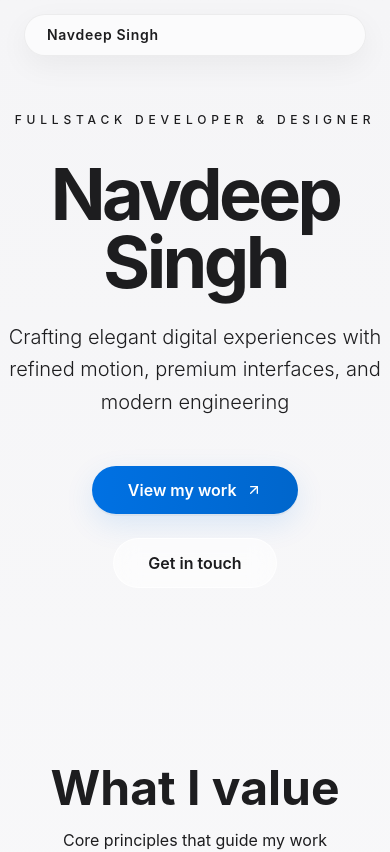
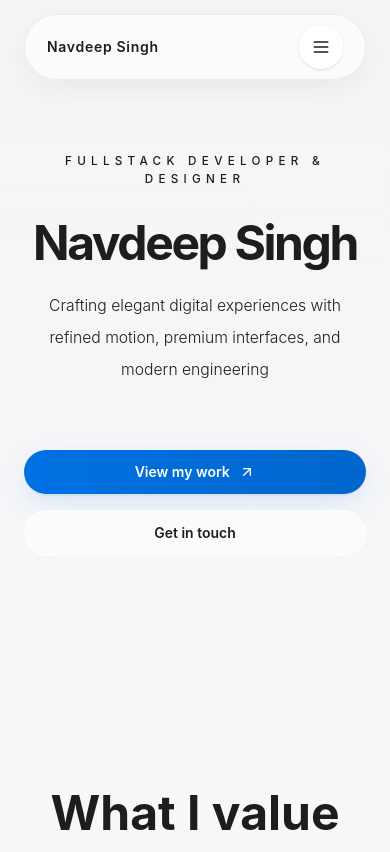
Before and after one commit to navdeepsingh05117/MyPortfolio, a React (Vite) app: page / in a window 390 px wide. Shown: the top 852 px of the page. Built offline with nearby package versions, Linux system fonts and the light colour scheme.

Commit message:
Improve mobile responsiveness and premium Apple-style mobile polish

```diff
--- a/src/app/App.tsx
+++ b/src/app/App.tsx
@@ -1,6 +1,6 @@
 import { motion, useScroll, useTransform } from "motion/react";
 import { useRef, useState } from "react";
-import { Code2, Zap, Sparkles, Heart, Mail, Github, Linkedin, ChevronRight, Send, ArrowUpRight } from "lucide-react";
+import { Code2, Zap, Sparkles, Heart, Mail, Github, Linkedin, ChevronRight, Send, ArrowUpRight, Menu, X } from "lucide-react";
 import smartSortImg from "../assets/projects/Smart sort Visual AI.png";
 import taskFlowImg from "../assets/projects/TaskFlow.png";
 
@@ -9,6 +9,8 @@ export default function App() {
   const { scrollY } = useScroll();
   const navBlur = useTransform(scrollY, [0, 100], [0, 32]);
   const [formData, setFormData] = useState({ name: "", email: "", message: "" });
+  const [mobileNavOpen, setMobileNavOpen] = useState(false);
+  const navLinks = ["Work", "About", "Contact"];
 
   return (
     <div className="min-h-screen bg-gradient-to-b from-[#f5f5f7] via-[#ffffff] to-[#fafafa]">
@@ -29,10 +31,11 @@ export default function App() {
           }}
           className="glass-nav pointer-events-auto"
         >
-          <div className="flex items-center justify-between w-full">
+          <div className="flex items-center justify-between w-full gap-3">
             <div className="text-sm font-semibold tracking-wider text-foreground">Navdeep Singh</div>
-            <div className="hidden md:flex items-center gap-12">
-              {["Work", "About", "Contact"].map((item) => (
+
+            <div className="hidden md:flex items-center gap-10">
+              {navLinks.map((item) => (
                 <a
                   key={item}
                   href={`#${item.toLowerCase()}`}
@@ -43,16 +46,49 @@ export default function App() {
                 </a>
               ))}
             </div>
+
+            <button
+              type="button"
+              className="md:hidden inline-flex h-11 w-11 items-center justify-center rounded-full border border-white/80 bg-white/75 text-foreground shadow-sm backdrop-blur-md transition hover:bg-white"
+              onClick={() => setMobileNavOpen((open) => !open)}
+              aria-label="Toggle menu"
+              aria-expanded={mobileNavOpen}
+            >
+              {mobileNavOpen ? <X className="w-5 h-5" /> : <Menu className="w-5 h-5" />}
+            </button>
           </div>
         </motion.nav>
+
+        {mobileNavOpen && (
+          <motion.div
+            initial={{ opacity: 0, y: -10 }}
+            animate={{ opacity: 1, y: 0 }}
+            transition={{ duration: 0.22 }}
+            className="md:hidden mx-4 mt-3 overflow-hidden rounded-[28px] border border-white/75 bg-white/90 backdrop-blur-2xl shadow-2xl"
+          >
+            <div className="flex flex-col divide-y divide-slate-200/60">
+              {navLinks.map((item) => (
+                <a
+                  key={item}
+                  href={`#${item.toLowerCase()}`}
+                  onClick={() => setMobileNavOpen(false)}
+                  className="px-5 py-4 text-sm font-semibold text-foreground transition hover:bg-slate-50"
+                >
+                  {item}
+                </a>
+              ))}
+            </div>
+          </motion.div>
+        )}
       </header>
 
-      <div className="max-w-5xl mx-auto text-center relative z-10 pt-28 md:pt-32 pb-24">
+      <section className="min-h-[84vh] md:min-h-[92vh] flex items-center">
+        <div className="max-w-5xl mx-auto text-center relative z-10 py-24 md:py-32 px-6 sm:px-10">
           <motion.div
             initial={{ opacity: 0, y: 20 }}
             animate={{ opacity: 1, y: 0 }}
             transition={{ duration: 0.8, ease: [0.22, 1, 0.36, 1] }}
-            className="text-xs font-medium tracking-[0.4em] text-muted-foreground mb-8 uppercase"
+            className="text-[clamp(0.65rem,3vw,0.85rem)] font-medium tracking-[0.45em] text-muted-foreground mb-8 uppercase"
           >
             Fullstack Developer & Designer
           </motion.div>
@@ -61,7 +97,7 @@ export default function App() {
             initial={{ opacity: 0, y: 60, scale: 0.95 }}
             animate={{ opacity: 1, y: 0, scale: 1 }}
             transition={{ delay: 0.1, duration: 1.2, ease: [0.22, 1, 0.36, 1] }}
-            className="text-[clamp(4.5rem,16vw,9rem)] leading-[0.95] tracking-tighter font-bold text-foreground mb-6"
+            className="text-[clamp(3rem,10vw,6rem)] md:text-[clamp(4.5rem,16vw,9rem)] leading-[0.95] tracking-tighter font-bold text-foreground mb-6 sm:mb-8"
           >
             Navdeep Singh
           </motion.h1>
@@ -70,7 +106,7 @@ export default function App() {
             initial={{ opacity: 0, y: 20 }}
             animate={{ opacity: 1, y: 0 }}
             transition={{ delay: 0.2, duration: 0.8, ease: [0.22, 1, 0.36, 1] }}
-            className="text-xl text-muted-foreground max-w-2xl mx-auto mb-12 leading-relaxed font-light"
+            className="text-[clamp(0.98rem,2vw,1.1rem)] sm:text-[1.05rem] text-muted-foreground max-w-2xl mx-auto mb-16 leading-8 font-light"
           >
             Crafting elegant digital experiences with refined motion, premium interfaces, and modern engineering
           </motion.p>
@@ -79,13 +115,13 @@ export default function App() {
             initial={{ opacity: 0, y: 20 }}
             animate={{ opacity: 1, y: 0 }}
             transition={{ delay: 0.3, duration: 0.8, ease: [0.22, 1, 0.36, 1] }}
-            className="flex flex-col sm:flex-row gap-6 justify-center items-center"
+            className="flex flex-col sm:flex-row gap-4 sm:gap-6 justify-center items-center mt-16"
           >
             <motion.a
               whileHover={{ scale: 1.05, y: -3 }}
               whileTap={{ scale: 0.98 }}
               href="#work"
-              className="primary-btn text-base flex items-center"
+              className="primary-btn text-sm sm:text-base px-5 py-3 sm:px-6 sm:py-4 w-full sm:w-auto justify-center"
             >
               View my work
               <ArrowUpRight className="w-4 h-4" />
@@ -94,12 +130,13 @@ export default function App() {
               whileHover={{ scale: 1.05, y: -3 }}
               whileTap={{ scale: 0.98 }}
               href="#contact"
-              className="secondary-btn text-base"
+              className="secondary-btn text-sm sm:text-base px-5 py-3 sm:px-6 sm:py-4 w-full sm:w-auto justify-center"
             >
               Get in touch
             </motion.a>
           </motion.div>
         </div>
+      </section>
 
       {/* Values Section */}
       <section id="about" className="py-20 px-6">
@@ -231,7 +268,7 @@ export default function App() {
             <p className="text-base text-muted-foreground">Recent work that showcases my skills and passion</p>
           </motion.div>
 
-          <div className="grid lg:grid-cols-2 gap-6">
+          <div className="grid gap-6 md:grid-cols-2 md:gap-8">
             {[
               {
                 title: "Smart Sort Visual AI",
@@ -259,11 +296,8 @@ export default function App() {
                 className="group relative block overflow-hidden rounded-[32px] shadow-[0_18px_60px_rgba(0,0,0,0.08)] transition-all duration-300 hover:-translate-y-1 hover:shadow-[0_24px_80px_rgba(0,0,0,0.12)]"
               >
                 <div className="absolute inset-0 bg-gradient-to-br from-indigo-400/10 to-transparent opacity-0 group-hover:opacity-100 transition-opacity duration-500 blur-xl" />
-                <div className="relative glass-card overflow-hidden h-full flex flex-col"
-                  style={{
-                    minHeight: '590px'
-                  }}>
-                  <div className="relative project-preview flex items-center justify-center overflow-hidden rounded-t-[32px]">
+                <div className="relative glass-card overflow-hidden h-full flex flex-col min-h-[520px] sm:min-h-[560px] lg:min-h-[590px]">
+                  <div className="relative project-preview flex items-center justify-center overflow-hidden rounded-t-[32px] h-[260px] sm:h-[300px]">
                     <img
                       src={project.image}
                       alt={`${project.title} preview`}
@@ -273,7 +307,7 @@ export default function App() {
                     <div className="absolute inset-0 bg-gradient-to-br from-black/6 to-transparent" />
                   </div>
 
-                  <div className="p-8 lg:p-9 flex-grow flex flex-col">
+                  <div className="p-6 sm:p-8 lg:p-9 flex-grow flex flex-col">
                     <span className="glass-badge mb-4 inline-flex text-[11px] uppercase tracking-[0.3em] letter-spacing-[0.18em]">Case Study</span>
                     <h3 className="text-2xl font-semibold text-foreground mb-2.5">{project.title}</h3>
                     <p className="text-sm font-medium text-primary mb-3">{project.tagline}</p>
```
